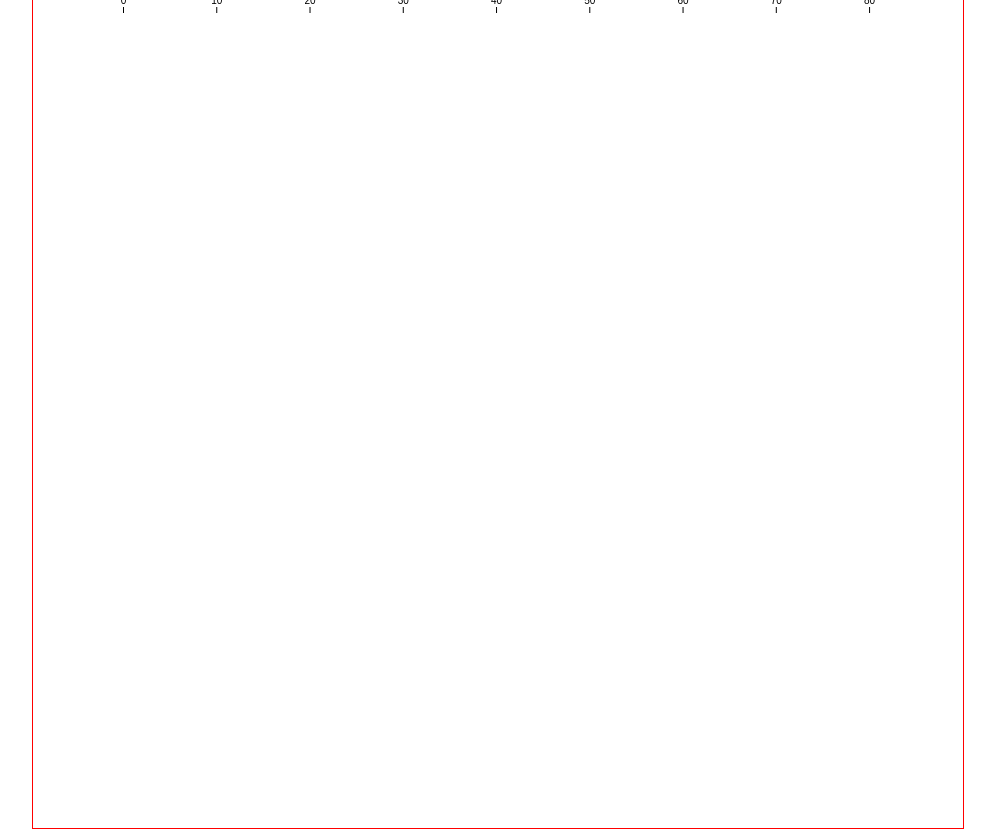
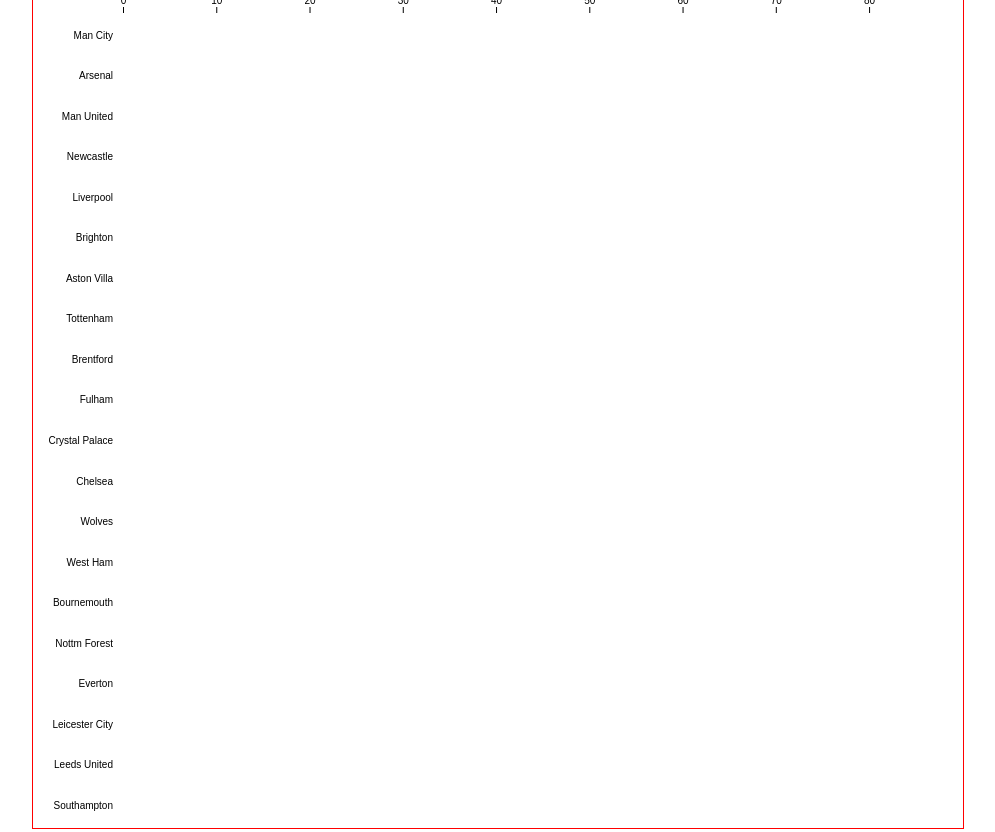
Before and after one commit to adebiyial/d3-horizontal-bar-chart, a plain HTML site: page index.html in a window 1280 px wide. Shown: the whole page, without its empty margins (142-1137 px from the left). Drawn offline with nearby package versions, Linux system fonts and the light colour scheme.

Commit message:
06-plot-left-axis

```diff
--- a/index.html
+++ b/index.html
@@ -83,6 +83,30 @@
       },
     };
 
+    const verticalAxis = {
+      getScale(data) {
+        const yDomain = d3.map(data, (d) => d.team);
+        const yRange = [marginTop, height - marginBottom];
+        const yScale = d3.scaleBand(yDomain, yRange).padding(0.1);
+        return { yDomain, yRange, yScale };
+      },
+      draw({ data, svgCanvas }) {
+        const { yScale } = this.getScale(data);
+        const yAxis = d3
+          .axisLeft(yScale)
+          .tickPadding(10)
+          .tickSizeInner(0)
+          .tickSizeOuter(0);
+
+        svgCanvas
+          .append("g")
+          .classed("y-axis", true)
+          .call(yAxis)
+          .call((g) => g.select(".domain").remove())
+          .attr("transform", `translate(${marginLeft}, 0)`);
+      },
+    };
+
     // This is an IIFE (Immediately Invoked Function Expression)
     // See: https://developer.mozilla.org/en-US/docs/Glossary/IIFE
     (async () => {
@@ -91,6 +115,7 @@
 
       const svgCanvas = plotSvgCanvas();
       horizontalAxis.draw({ data: sortedData, svgCanvas });
+      verticalAxis.draw({ data: sortedData, svgCanvas });
     })();
   </script>
 </html>
```
